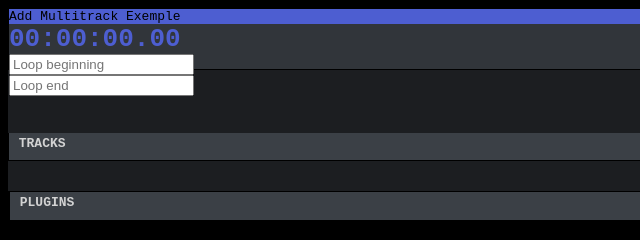
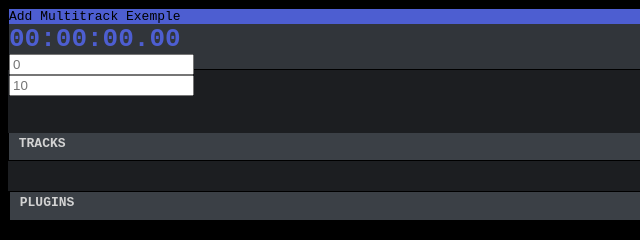
Before and after one commit to TER-M1/wam-openstudio, a website with bundled scripts: page public/index.html in a window 1280 px wide. Shown: the full height of the page, 0-640 px from the left. Built offline with nearby package versions, Linux system fonts and the light colour scheme; no server answers; some icons are missing.

Commit message:
Better input

```diff
--- a/public/index.html
+++ b/public/index.html
@@ -67,13 +67,13 @@
         </a>
         <a class="item bornes">
             <div class="ui left icon input">
-                <input type="text" placeholder="Loop beginning" id="loop-beginning-input">
+                <input type="text" placeholder="0" id="loop-beginning-input">
                 <i class="step forward icon"></i>
             </div>
         </a>
         <a class="item bornes">
             <div class="ui left icon input">
-                <input type="text" placeholder="Loop end" id="loop-end-input">
+                <input type="text" placeholder="10" id="loop-end-input">
                 <i class="step backward icon"></i>
             </div>
         </a>
--- a/public/style/style.css
+++ b/public/style/style.css
@@ -191,3 +191,7 @@ i.icon {
 .mySelected {
     border: 1px solid lightgrey;
 }
+
+.ui.input {
+    width: 80px !important;
+}
```
